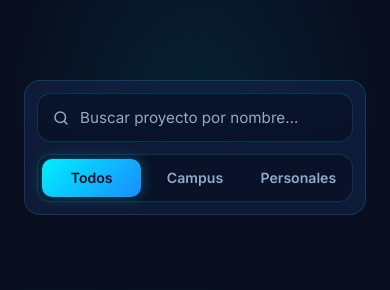
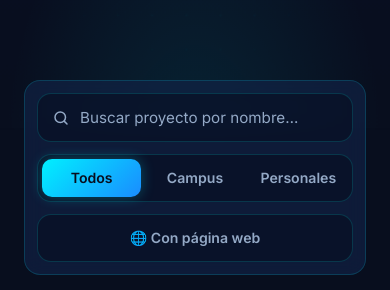
Before and after one commit to duvancovilla292-prog/MI-PORTAFOLIO, a plain HTML site: page index.html in a window 390 px wide. Shown: the part 719-1009 px from the top of the page. Drawn offline with Linux system fonts and the light colour scheme.

Commit message:
feat: filtro de proyectos con página web
Co-Authored-By: Claude Opus 5.5 <noreply@anthropic.com>
Claude-Session: https://claude.ai/code/session_017RFiHPqNWZ1f67cyNuDpvu

```diff
--- a/CSS/style.css
+++ b/CSS/style.css
@@ -922,9 +922,18 @@ body{ max-width: 100%; overflow-x: clip; }
 .filtro-seg button:hover{ color: var(--text); }
 .filtro-seg button.activo{ background: var(--grad-primary); color: var(--bg-deep); box-shadow: var(--glow-sm); }
 .filtro-seg button:focus-visible{ outline: 2px solid var(--slime); outline-offset: 2px; }
+.filtro-web{
+  border: 1px solid var(--glass-border); background: rgba(8, 14, 30, .55); color: var(--text-muted);
+  font: inherit; font-size: .88rem; font-weight: 600; padding: 12px 14px; border-radius: var(--radius);
+  cursor: pointer; transition: var(--ease); white-space: nowrap;
+}
+.filtro-web:hover{ color: var(--text); border-color: var(--glass-border-hover); }
+.filtro-web.activo{ background: var(--magic-soft); border-color: var(--magic); color: #fff; box-shadow: var(--glow-magic); }
+.filtro-web:focus-visible{ outline: 2px solid var(--slime); outline-offset: 2px; }
 .search-summary{ margin: 10px 4px 0; font-size: .85rem; min-height: 1.2em; }
 .section[hidden]{ display: none; }
 @media (max-width: 480px){
   .filtro-seg{ flex: 1 1 100%; }
   .filtro-seg button{ flex: 1; padding: 8px 6px; }
+  .filtro-web{ flex: 1 1 100%; }
 }
--- a/JS/app.js
+++ b/JS/app.js
@@ -41,6 +41,7 @@
     isAdmin: false,
     busqueda: "",      // texto del buscador (se compara con el nombre del proyecto)
     filtro: "todos",   // "todos" | "campus" | "personal"
+    soloWeb: false,    // true = solo proyectos con página web / demo
   };
 
   // Minúsculas y sin tildes, para que "programacion" encuentre "Programación"
@@ -359,18 +360,20 @@
     const gridId = tipo === "campus" ? "campusGrid" : "personalGrid";
     const grid = document.getElementById(gridId);
     const datos = state[tipo] || [];
-    const q = normalizar(state.busqueda);
     // Se conserva la posición original para que el "Nº" de cada ficha no cambie al filtrar
     const visibles = datos
       .map((proyecto, i) => ({ proyecto, i }))
-      .filter(({ proyecto }) => !q || normalizar(proyecto.nombre).includes(q));
+      .filter(({ proyecto }) => coincide(proyecto));
 
     grid.innerHTML = "";
 
     if (datos.length > 0 && visibles.length === 0) {
       const vacio = document.createElement("p");
       vacio.className = "empty-state";
-      vacio.textContent = `Ningún proyecto coincide con “${state.busqueda.trim()}”.`;
+      const q = state.busqueda.trim();
+      vacio.textContent = q && state.soloWeb ? `Ningún proyecto con página web coincide con “${q}”.`
+        : q ? `Ningún proyecto coincide con “${q}”.`
+        : "Ningún proyecto de esta sección tiene página web.";
       grid.appendChild(vacio);
       return;
     }
@@ -391,6 +394,15 @@
   /* ============================================================
      BUSCADOR Y FILTRO DE PROYECTOS
      ============================================================ */
+  // ¿El proyecto pasa la búsqueda por nombre y el filtro "con página web"?
+  // (usa la misma regla que la tarjeta para mostrar el botón de la web)
+  function coincide(proyecto) {
+    const q = normalizar(state.busqueda);
+    if (q && !normalizar(proyecto.nombre).includes(q)) return false;
+    if (state.soloWeb && !urlHttpSegura(proyecto.web)) return false;
+    return true;
+  }
+
   function aplicarBusqueda() {
     const f = state.filtro;
     document.getElementById("portafolio").hidden = f === "personal";
@@ -398,10 +410,9 @@
     renderGrid("campus");
     renderGrid("personal");
 
-    const q = normalizar(state.busqueda);
-    const cuenta = (tipo) => (state[tipo] || []).filter((p) => !q || normalizar(p.nombre).includes(q)).length;
+    const cuenta = (tipo) => (state[tipo] || []).filter(coincide).length;
     const total = (f !== "personal" ? cuenta("campus") : 0) + (f !== "campus" ? cuenta("personal") : 0);
-    document.getElementById("buscarResumen").textContent = q
+    document.getElementById("buscarResumen").textContent = normalizar(state.busqueda) || state.soloWeb
       ? (total === 1 ? "1 proyecto encontrado" : `${total} proyectos encontrados`)
       : "";
   }
@@ -422,6 +433,13 @@
         });
         aplicarBusqueda();
       });
+    });
+    const web = document.getElementById("filtroWeb");
+    web.addEventListener("click", () => {
+      state.soloWeb = !state.soloWeb;
+      web.classList.toggle("activo", state.soloWeb);
+      web.setAttribute("aria-pressed", state.soloWeb);
+      aplicarBusqueda();
     });
   }
 
--- a/index.html
+++ b/index.html
@@ -100,6 +100,7 @@
           <button type="button" data-filtro="campus" aria-pressed="false">Campus</button>
           <button type="button" data-filtro="personal" aria-pressed="false">Personales</button>
         </div>
+        <button type="button" id="filtroWeb" class="filtro-web" aria-pressed="false" title="Mostrar solo los proyectos que tienen página web / demo">🌐 Con página web</button>
       </div>
       <p id="buscarResumen" class="search-summary" aria-live="polite"></p>
     </div>
```
